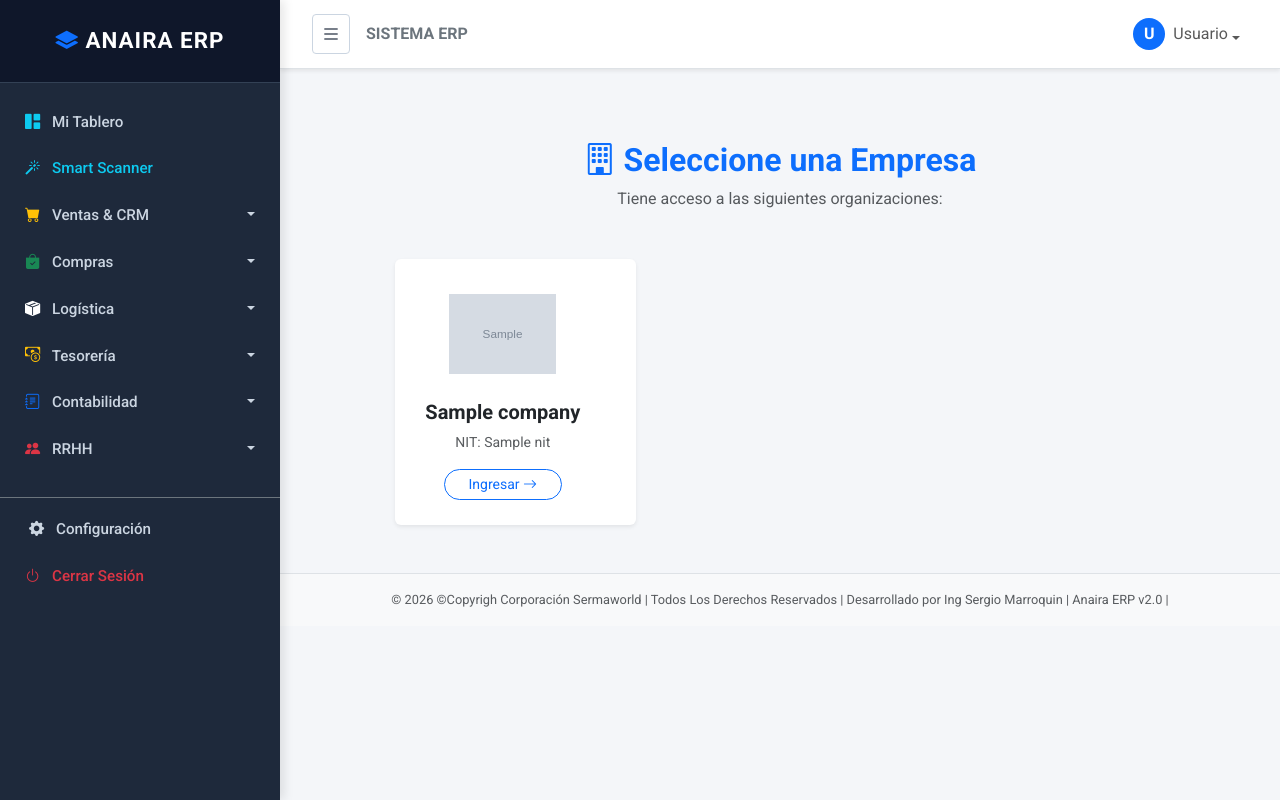
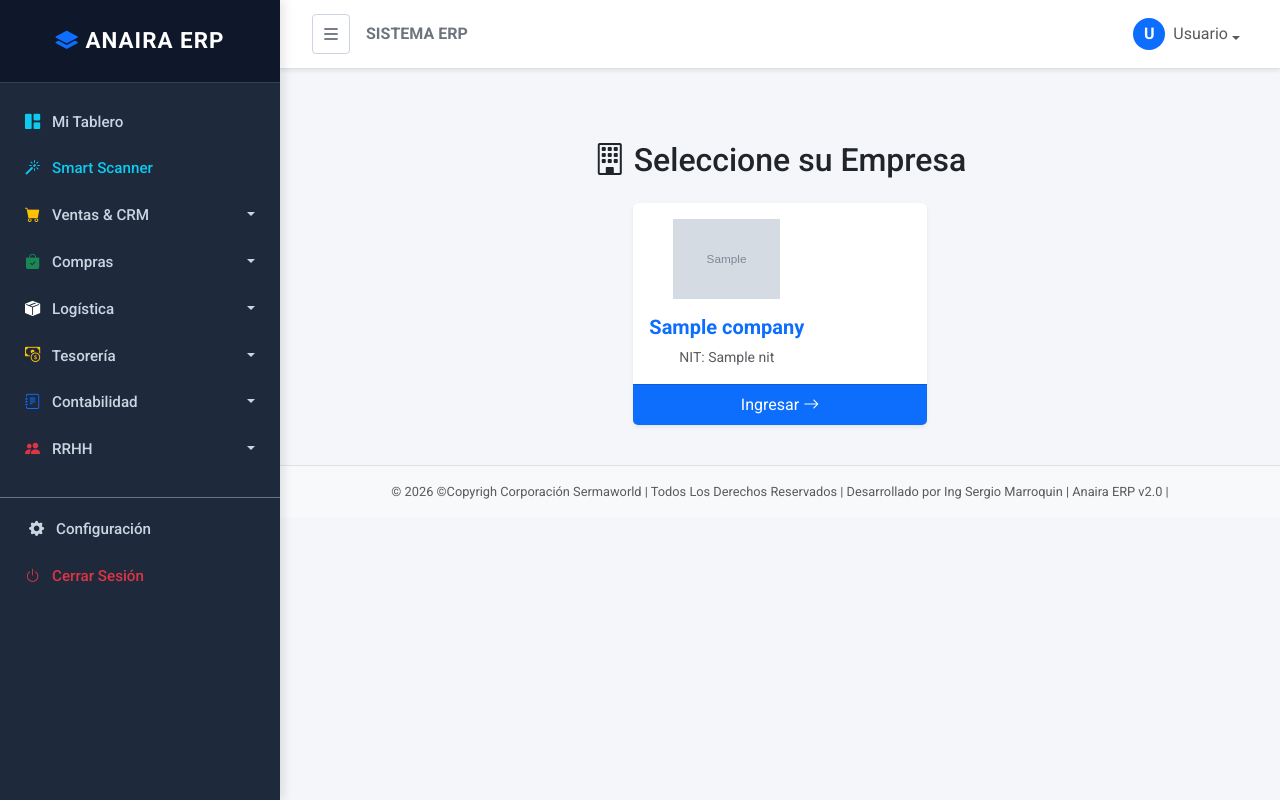
Before and after one commit to SergioReyes42/anaira-erp, a Django app: template templates/core/seleccion_nueva.html in a window 1280 px wide. Run offline with Django 4.2, Linux system fonts and the light colour scheme; the template is opened without the code that fills it: most values are stand-ins (such as "Sample title", 1, 10 or a date in 2020); grey boxes marked "Sample" are stand-in pictures; parts of the project's set-up code (start-up, migrations or seed data) failed here and were passed over.

Commit message:
control pane000l00

```diff
--- a/templates/core/seleccion_nueva.html
+++ b/templates/core/seleccion_nueva.html
@@ -2,66 +2,38 @@
 
 {% block content %}
 <div class="container mt-5">
+    <h2 class="text-center mb-4"><i class="bi bi-building"></i> Seleccione su Empresa</h2>
+
     <div class="row justify-content-center">
-        <div class="col-md-10">
-            <div class="text-center mb-5">
-                <h2 class="fw-bold text-primary"><i class="bi bi-building"></i> Seleccione una Empresa</h2>
-                <p class="text-muted">Tiene acceso a las siguientes organizaciones:</p>
-            </div>
-
-            <div class="row">
         {% for company in companies %}
-                <div class="col-md-4 mb-4">
-                    <form method="POST">
+        <div class="col-md-4 mb-3">
+            <form method="POST" class="h-100">
                 {% csrf_token %}
                 <input type="hidden" name="company_id" value="{{ company.id }}">
 
-                        <button type="submit" class="card h-100 shadow-sm border-0 w-100 text-start btn-company-card">
-                            <div class="card-body text-center p-4">
-                                <div class="mb-3 d-flex align-items-center justify-content-center" style="height: 100px;">
+                <button type="submit" class="card h-100 w-100 shadow-sm btn btn-light text-start p-0 border-0">
+                    <div class="card-body text-center">
                         {% if company.logo %}
-                                        <img src="{{ company.logo.url }}" alt="{{ company.name }}" style="max-height: 80px; max-width: 100%;">
+                            <img src="{{ company.logo.url }}" style="max-height: 80px; max-width: 100%;" class="mb-3">
                         {% else %}
-                                        <i class="bi bi-building text-secondary" style="font-size: 4rem;"></i>
+                            <i class="bi bi-briefcase fs-1 text-secondary d-block mb-3"></i>
                         {% endif %}
+                        <h5 class="card-title fw-bold text-primary">{{ company.name }}</h5>
+                        <p class="card-text text-muted small">NIT: {{ company.nit }}</p>
                     </div>
-
-                                <h5 class="card-title fw-bold text-dark">{{ company.name }}</h5>
-                                <p class="card-text text-muted small">NIT: {{ company.nit }}</p>
-
-                                <div class="mt-3">
-                                    <span class="btn btn-outline-primary btn-sm rounded-pill px-4">Ingresar <i class="bi bi-arrow-right"></i></span>
-                                </div>
+                    <div class="card-footer bg-primary text-white text-center w-100">
+                        Ingresar <i class="bi bi-arrow-right"></i>
                     </div>
                 </button>
             </form>
         </div>
         {% empty %}
         <div class="col-12 text-center">
-                    <div class="alert alert-warning py-5">
-                        <i class="bi bi-exclamation-triangle fs-1"></i>
-                        <h4 class="mt-3">No tiene empresas asignadas</h4>
-                        <p>Por favor, contacte al administrador del sistema para que le habilite el acceso.</p>
+            <div class="alert alert-warning">
+                No tiene empresas asignadas. Contacte al administrador.
             </div>
         </div>
         {% endfor %}
     </div>
-
 </div>
-    </div>
-</div>
-
-<style>
-    /* Efecto Hover para las tarjetas */
-    .btn-company-card {
-        transition: transform 0.2s, box-shadow 0.2s;
-        cursor: pointer;
-        background: white;
-    }
-    .btn-company-card:hover {
-        transform: translateY(-5px);
-        box-shadow: 0 10px 20px rgba(0,0,0,0.1) !important;
-        border: 1px solid #0d6efd !important;
-    }
-</style>
 {% endblock %}
```
Also changed, not shown: core/views.py (+7 -6 lines). Lines whose indentation alone changed are shown as unchanged.
